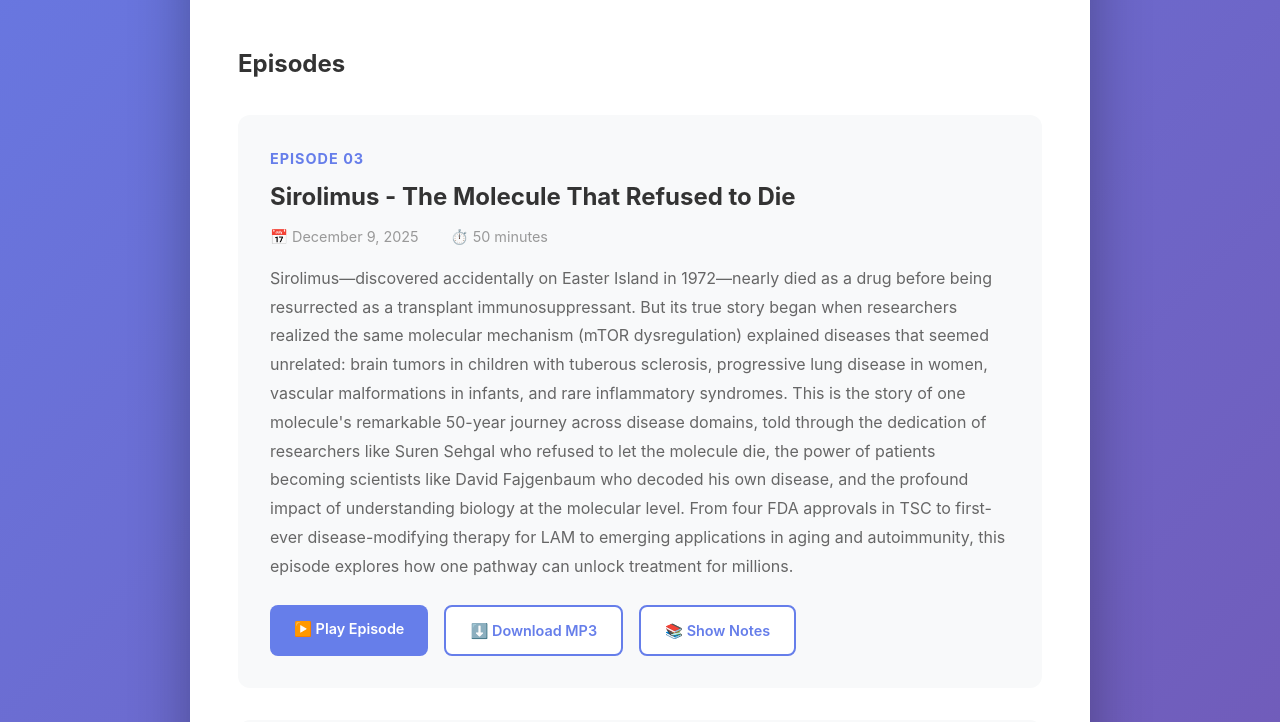
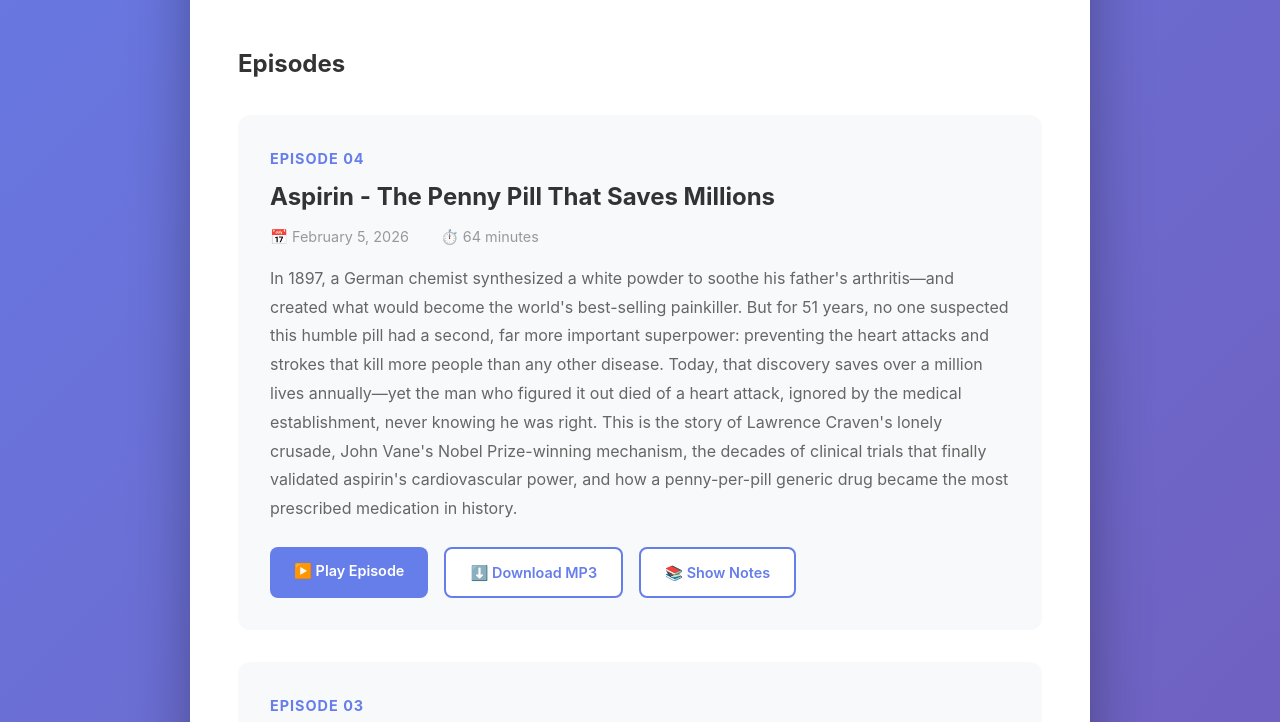
Before and after one commit to pascalwhoop/repurposing-stories, a website: page docs/index.html in a window 1280 px wide. Shown: the part 571-1293 px from the top of the page. Drawn offline with Linux system fonts and the light colour scheme.

Commit message:
Publish episode: Aspirin - Cardiovascular Disease Prevention
- Add episode audio to docs/episodes/
- Update RSS feed with episode metadata
- Add episode card to website homepage

Episode: 04 - Aspirin - The Penny Pill That Saves Millions
Duration: ~64 minutes
File size: 36 MB

This episode tells the story of how aspirin went from a simple painkiller
to the world's most prescribed cardiovascular drug. From Lawrence Craven's
ignored observations in 1950s California, through John Vane's Nobel Prize-
winning mechanism discovery, to the landmark clinical trials that finally
validated aspirin's life-saving power.

🤖 Generated with [Claude Code](https://claude.com/claude-code)

Co-Authored-By: Claude Sonnet 4.5 <noreply@anthropic.com>

```diff
--- a/docs/index.html
+++ b/docs/index.html
@@ -215,6 +215,29 @@
         <section class="episodes-section">
             <h2>Episodes</h2>
 
+            <article class="episode-card">
+                <div class="episode-number">Episode 04</div>
+                <h3 class="episode-title">Aspirin - The Penny Pill That Saves Millions</h3>
+                <div class="episode-meta">
+                    <span>📅 February 5, 2026</span>
+                    <span>⏱️ 64 minutes</span>
+                </div>
+                <p class="episode-description">
+                    In 1897, a German chemist synthesized a white powder to soothe his father&#039;s arthritis—and created what would become the world&#039;s best-selling painkiller. But for 51 years, no one suspected this humble pill had a second, far more important superpower: preventing the heart attacks and strokes that kill more people than any other disease. Today, that discovery saves over a million lives annually—yet the man who figured it out died of a heart attack, ignored by the medical establishment, never knowing he was right. This is the story of Lawrence Craven&#039;s lonely crusade, John Vane&#039;s Nobel Prize-winning mechanism, the decades of clinical trials that finally validated aspirin&#039;s cardiovascular power, and how a penny-per-pill generic drug became the most prescribed medication in history.
+                </p>
+                <div class="episode-actions">
+                    <a href="episodes/aspirin-cardiovascular-disease-prevention.mp3" class="btn btn-primary btn-small">
+                        ▶️ Play Episode
+                    </a>
+                    <a href="episodes/aspirin-cardiovascular-disease-prevention.mp3" download class="btn btn-outline btn-small">
+                        ⬇️ Download MP3
+                    </a>
+                    <a href="https://github.com/pascalwhoop/repurposing-stories/tree/main/stories/pair-aspirin-cardiovascular-disease-prevention" class="btn btn-outline btn-small" target="_blank">
+                        📚 Show Notes
+                    </a>
+                </div>
+            </article>
+
                         <article class="episode-card">
                 <div class="episode-number">Episode 03</div>
                 <h3 class="episode-title">Sirolimus - The Molecule That Refused to Die</h3>
```
Also changed, not shown: docs/feed.xml (+11 -1 lines), 1 other file.
